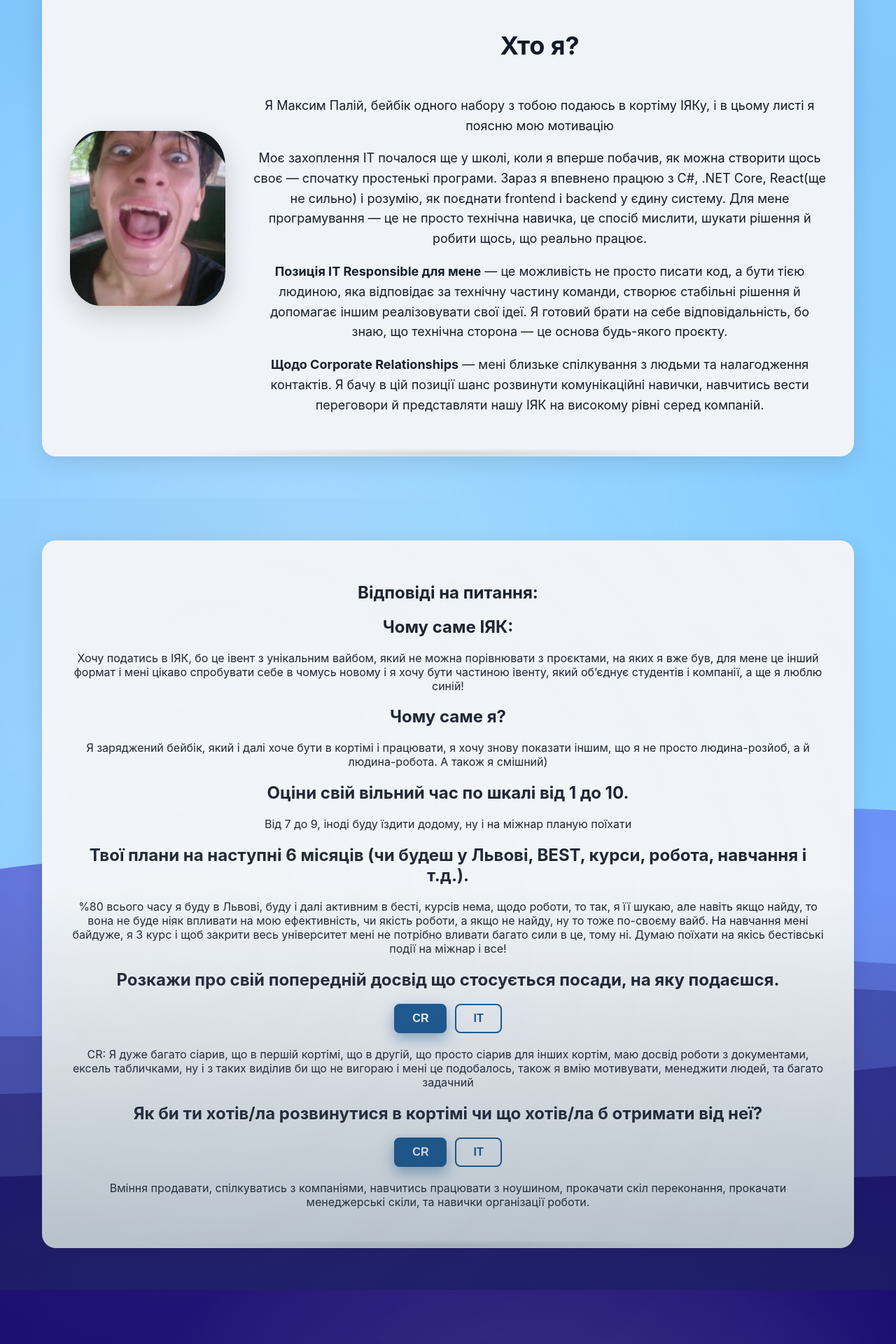
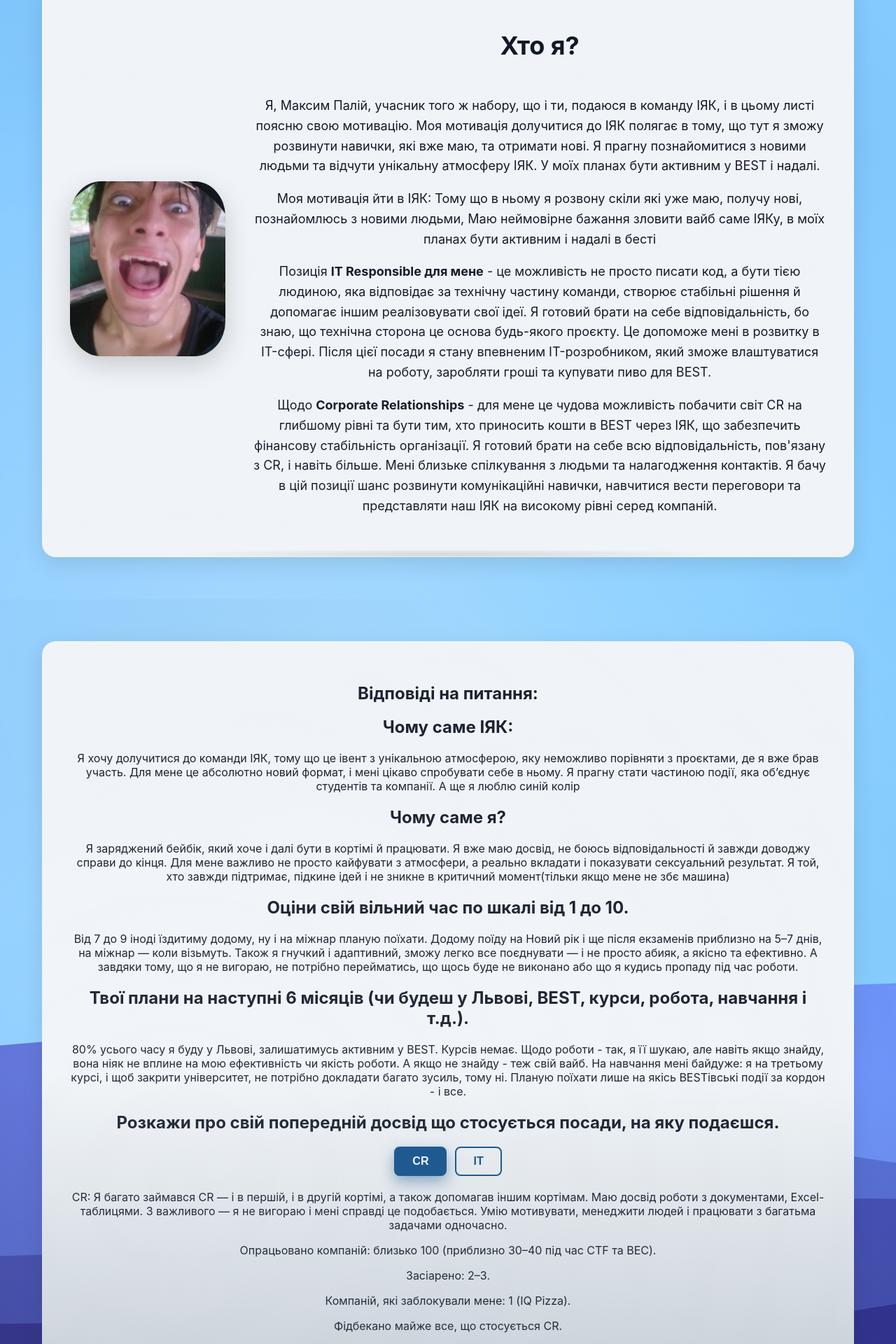
Before and after one commit to Msk3123/ML-IT-and-CR-EJF, a React (Create React App) app: page / in a window 1280 px wide. Shown: the part 220-2140 px from the top of the page at 70% size. Built offline with nearby package versions, Linux system fonts and the light colour scheme.

Commit message:
Text feedback

```diff
--- a/src/data/experienceData.jsx
+++ b/src/data/experienceData.jsx
@@ -1,25 +1,44 @@
 export const experienceContent = {
         CR: (
+            <>
+            <p >
+                CR: Я багато займався CR — і в першій, і в другій кортімі, а також допомагав іншим кортімам. Маю досвід роботи з документами,
+                Excel-таблицями. З важливого — я не вигораю і мені справді це подобається.
+                Умію мотивувати, менеджити людей і працювати з багатьма задачами одночасно. </p>
+<p>   Опрацьовано компаній: близько 100 (приблизно 30–40 під час CTF та BEC). </p>
+<p>   Засіарено: 2–3. </p>
+<p>   Компаній, які заблокували мене: 1 (IQ Pizza). </p>
+<p>   Фідбекано майже все, що стосується CR.</p>
 
-            <p >
-                CR: Я дуже багато сіарив, що в першій кортімі, що в другій, що просто сіарив для інших кортім, маю досвід роботи з документами, ексель табличками, ну і з таких виділив би що не вигораю і мені це подобалось, також я вмію мотивувати, менеджити людей, та багато задачний
-            </p>
-
+</>
         ),
         IT: (
+<>
+            <p>
+                ІТ: Моє захоплення ІТ почалося ще у школі, коли я вперше побачив, як можна створити щось своє — спочатку прості програми.
+                Зараз я впевнено працюю з C#, .NET Core, трохи з React, і розумію, як поєднувати frontend і backend у єдину систему.
+                Для мене програмування — це не просто технічна навичка, а спосіб мислити, шукати рішення й створювати речі, які реально працюють.
+                Навчаюся на ІТ-спеціальності, планую працювати в цій сфері. Уже написав два сайти, зараз роблю третій, створив цей проєкт, який ти бачиш.
+                Брав одну таску в ІТ депі — телеграм-бота (парсер розкладу з сайту Львівської політехніки з вивантаженням у Excel-таблицю).
 
-            <p>
-                Вчусь на ІТ спеціальності, шукатимуроботу в ІТ, написав 2 сайти пишу 3, написав ну ось це що ти бачиш, брав 1 таску в ІТ депі на телеграм бота.            </p>
-
+                <p>Сайт Hostel (тимчасово вимкнений)</p>
+                    <p> Оцей, який ти бачиш зараз</p>
+                        <p>   Сайт для гадання (у розробці, але вже є на GitHub)</p>
+                            <p>  Телеграм-бот: @GroupSeachBESTLviv_bot (тимчасово вимкнений, бо перестав бути потрібним)     </p>
+            </p>
+</>
         )
 };
 
 export const experienceContent2 = {
         CR: (
-            <p> Вміння продавати, спілкуватись з компаніями, навчитись працювати з ноушином, прокачати скіл переконання, прокачати менеджерські скіли, та навички організації роботи.</p>
+<p>CR: Хочу розвинути вміння продавати, навчитися ефективно працювати з Notion, прокачати скіл переконання, менеджерські навички та організацію роботи. Прагну стати впевненішим у веденні переговорів, краще розуміти структуру продажів і те, як донести компаніям цінність того, що ми робимо.
+    Мета - стати тим, хто може зацікавити компанію одним повідомленням, щоб REVO сама захотіла приєднатись до нас.
+</p>
         ),
         IT: (<p>
-                поглибити свої знання в ІТ: попрактикуватися на реальних задачах, тестувати себе в умовах, де важлива швидкість, чіткість і надійність рішень, розвинути фронт частину з нею я дуже мало працював.
+                У сфері IT хочу перейти від базових знань до практичних навичок, поглибити розуміння технологій, попрактикуватися на реальних задачах і перевірити себе в умовах, де важлива швидкість, точність і надійність рішень. Планую розвинути фронтенд-частину, з якою поки що мав мало досвіду.
+                Мета - не просто розуміти, як усе працює, а реально створювати готові якісні рішення.
         </p>
         )
 }
--- a/src/data/interactiveData.jsx
+++ b/src/data/interactiveData.jsx
@@ -1,20 +1,66 @@
 import React from 'react';
 import SkillCarousel from "../component/SkillCarousel";
 
-
 export const interactiveData = {
     CR: (
-        <div>
-        <h4>Опиши хід роботи в наступній ситуації і сформуй повідомлення для компанії: панельна дискусія доступна лише у найдорожчому пакеті пропозиції (і компанія , попередньо, не планує брати його), але компанія виявила інтерес лише до цього формату участі. </h4>
-            <p>Перше, що я б зробив, то Повідомив МО,VP4CR та другого сіарника про ситуацію та обговорив з ними, а якщо питати мою думку, то я б перетягнув цей поінт в додаткові опції, за якусь кількість грошей, після чого повідомив би ту та інші компанії, що в нас оновлення в додаткових опціях, щоб не було порозуміння від інших компаній, які вже придбали собі пакет.</p>
+        <>
+            <div>
+                <section>
+                    <h3>Повідомляю інших</h3>
+                    <p>Після отримання фідбеку від компанії про інтерес лише до панельної дискусії, я б одразу повідомив <b>MO</b>, <b>VP4CR</b> та другого <b>CR</b>, щоб разом обговорити можливість зміни структури пропозицій.</p>
+                </section>
 
-        </div>
+                <section>
+                    <h3>Що можна зробити на мою думку</h3>
+                    <p>Я б запропонував винести панельну дискусію в окрему категорію — додаткових опцій з фіксованою ціною. Це дає змогу задовольнити компанію, не змінюючи базові пакети, і водночас створює новий продукт, який може зацікавити інших.</p>
+                </section>
+
+                <section>
+                    <h3>Узгодження і оновлення матеріалів</h3>
+                    <p>Після затвердження змін оновимо сайт і підготуємо повідомлення/лист для всіх компаній (нових і тих, хто вже придбав пакети), щоб уникнути непорозумінь щодо оновлення пропозицій.</p>
+                </section>
+
+                <section>
+                    <h3>Комунікація з клієнтами</h3>
+                    <p>Головна мета — показати, що ми почули їхній запит і професійно його опрацювали.</p>
+                </section>
+
+                <hr />
+
+                <section>
+                    <h3>Шаблон листа для компаній, які зацікавлені лише у панельній дискусії</h3>
+                    <p>Добрий день, <b>(Ім'я представника / Назва компанії)</b>.</p>
+                    <p>Дякуємо, що поділилися своїм інтересом до формату панельної дискусії. Ми врахували ваш запит і оновили пропозиції — відтепер панельна дискусія доступна як додаткова опція, яку можна придбати окремо за <b>(сума)</b>.</p>
+                    <p>Деталі та оновлені опції вже доступні за посиланням: <b>(посилання на сайт)</b>.</p>
+                    <p>Дякуємо за вашу зацікавленість і співпрацю,</p>
+                    <p><b>Максим</b>,<br /><b>Відповідальний за корпоративні зв'язки</b></p>
+                </section>
+
+                <section>
+                    <h3>Шаблон листа для компаній, які вже купили пакети</h3>
+                    <p>Добрий день, <b>(Ім'я представника / Назва компанії)</b>.</p>
+                    <p>Повідомляю, що ми оновили список додаткових опцій — тепер з'явилась можливість окремо придбати участь у панельній дискусії (вартість: <b>сума</b>).</p>
+                    <p>Деталі можна переглянути на нашому сайті: <b>(посилання)</b>.</p>
+                    <p>Дякуємо за вашу постійну підтримку та співпрацю,</p>
+                    <p><b>Максим</b>,<br /><b>Відповідальний за корпоративні зв'язки</b></p>
+                </section>
+            </div>
+        </>
     ),
     IT: (
         <div>
-        <h4>Опиши свій досвід роботи з програмуванням та детальніше розкрий свої хард скіли. Спробуй покрити їх, створивши мотивашку: </h4>
-            <p>Я маю скіли прогамуванні на Python, а саме телеграм боти, маю досвід роботи з css, js, react, .net,  asp net core, node js.</p>
-            <SkillCarousel/>
+            <h4>Опиши свій досвід роботи з програмуванням та детальніше розкрий свої хард скіли. Спробуй покрити їх, створивши мотивашку:</h4>
+            <p>Програма ChatGPT сказала:
+
+                Я маю досвід програмування на Python, зокрема в розробці телеграм-ботів від створення логіки до
+                обробки запитів користувачів і інтеграції з базами даних.
+                Крім того, володію знаннями в області веброзробки: працював із CSS та JavaScript,
+                розумію, як створювати динамічні інтерфейси на React.
+                Також маю досвід роботи з .NET і ASP.NET Core - знаю,
+                як будувати бекенд, працювати з контролерами, моделями та API.
+                З Node.js теж знайомий: вмію налаштовувати серверну частину і реалізовувати прості
+                REST-запити.</p>
+                <SkillCarousel />
         </div>
     )
-}
+};
--- a/src/page/ProfileSection.jsx
+++ b/src/page/ProfileSection.jsx
@@ -10,18 +10,17 @@ function ProfileSection() {
                     <img src={profilePhoto} alt="Палій Максим" className="profile-photo" />
                     <div className="profile-text">
                         <h1>Хто я?</h1>
-                        <p>
-                            Я Максим Палій, бейбік одного набору з тобою подаюсь в кортіму ІЯКу, і в цьому листі я поясню мою мотивацію
+                        <p>Я, Максим Палій, учасник того ж набору, що і ти, подаюся в команду ІЯК, і в цьому листі поясню свою мотивацію.
+                            Моя мотивація долучитися до ІЯК полягає в тому, що тут я зможу розвинути навички, які вже маю, та отримати нові. Я прагну познайомитися з новими людьми та відчути унікальну атмосферу ІЯК. У моїх планах бути активним у BEST і надалі.
                         </p>
                         <p>
-                            Моє захоплення ІТ почалося ще у школі, коли я вперше побачив, як можна створити щось своє — спочатку простенькі програми. Зараз я впевнено працюю з C#, .NET Core, React(ще не сильно) і розумію, як поєднати frontend і backend у єдину систему. Для мене програмування — це не просто технічна навичка, це спосіб мислити, шукати рішення й робити щось, що реально працює.
+                            Моя мотивація йти в ІЯК: Тому що в ньому я розвону скіли які уже маю, получу нові, познайомлюсь з новими людьми, Маю неймовірне бажання зловити вайб саме ІЯКу, в моїх планах бути активним і надалі в бесті
                         </p>
-                        <p>
-                            <b>Позиція IT Responsible для мене</b> — це можливість не просто писати код, а бути тією людиною, яка відповідає за технічну частину команди, створює стабільні рішення й допомагає іншим реалізовувати свої ідеї. Я готовий брати на себе відповідальність, бо знаю, що технічна сторона — це основа будь-якого проєкту.
-                        </p>
-                        <p>
-                            <b>Щодо Corporate Relationships</b> — мені близьке спілкування з людьми та налагодження контактів. Я бачу в цій позиції шанс розвинути комунікаційні навички, навчитись вести переговори й представляти нашу ІЯК на високому рівні серед компаній.
-                        </p>
+                        <p> Позиція <b>IT Responsible для мене</b> - це можливість не просто писати код, а бути тією людиною, яка відповідає за технічну частину команди, створює стабільні рішення й допомагає іншим реалізовувати свої ідеї. Я готовий брати на себе відповідальність, бо знаю, що технічна сторона це основа будь-якого проєкту.
+                               Це допоможе мені в розвитку в IT-сфері. Після цієї посади я стану впевненим IT-розробником, який зможе влаштуватися на роботу, заробляти гроші та купувати пиво для BEST.</p>
+
+                        <p>Щодо <b>Corporate Relationships</b> - для мене це чудова можливість побачити світ CR на глибшому рівні та бути тим, хто приносить кошти в BEST через ІЯК, що забезпечить фінансову стабільність організації. Я готовий брати на себе всю відповідальність, пов'язану з CR, і навіть більше. Мені близьке спілкування з людьми та налагодження контактів.
+                                Я бачу в цій позиції шанс розвинути комунікаційні навички, навчитися вести переговори та представляти наш ІЯК на високому рівні серед компаній.</p>
                     </div>
                 </div>
             </section>
--- a/src/page/WhyEJF.jsx
+++ b/src/page/WhyEJF.jsx
@@ -15,25 +15,29 @@ function WhyEJF() {
             <div className="question-toggle">
           <h2>Чому саме ІЯК:</h2>
           <p>
-              Хочу податись в ІЯК, бо це івент з унікальним вайбом, який не можна порівнювати з проєктами, на яких я вже був, для мене це інший формат і мені цікаво спробувати себе в чомусь новому і я хочу бути частиною івенту, який об’єднує студентів і компанії, а ще я люблю синій!
+              Я хочу долучитися до команди ІЯК, тому що це івент з унікальною атмосферою, яку неможливо порівняти з проєктами, де я вже брав участь. Для мене це абсолютно новий формат, і мені цікаво спробувати себе в ньому. Я прагну стати частиною події, яка об’єднує студентів та компанії. А ще я люблю синій колір
           </p>
             </div>
         </div>
         <div>
           <h2>Чому саме я?</h2>
           <p>
-              Я заряджений бейбік, який і далі хоче бути в кортімі і працювати, я хочу знову показати іншим, що я не просто людина-розйоб, а й людина-робота. А також я смішний)</p>
+              Я заряджений бейбік, який хоче і далі бути в кортімі й працювати. Я вже маю досвід, не боюсь відповідальності й завжди доводжу справи до кінця. Для мене важливо не просто кайфувати з атмосфери, а реально вкладати і показувати сексуальний результат. Я той, хто завжди підтримає, підкине ідей і не зникне в критичний момент(тільки якщо мене не збє машина)
+          </p>
         </div>
         <div>
           <h2>Оціни свій вільний час по шкалі від 1 до 10.</h2>
-          <p>Від 7 до 9, іноді буду їздити додому, ну і на міжнар планую поїхати</p>
+          <p>Від 7 до 9 іноді їздитиму додому, ну і на міжнар планую поїхати. Додому поїду на Новий рік і ще після екзаменів приблизно на 5–7 днів, на міжнар — коли візьмуть. Також я гнучкий і адаптивний, зможу легко все поєднувати — і не просто абияк, а якісно та ефективно. А завдяки тому, що я не вигораю, не потрібно перейматись, що щось буде не виконано або що я кудись пропаду під час роботи.
+          </p>
         </div>
         <div>
           <h2>Твої плани на наступні 6 місяців (чи будеш у Львові, BEST, курси, робота, навчання і т.д.).</h2>
           <p>
-              %80 всього часу я буду в Львові, буду і далі активним в бесті, курсів нема, щодо роботи, то так, я її шукаю, але навіть якщо найду, то вона не буде ніяк впливати на мою ефективність, чи якість роботи, а якщо не найду, ну то тоже по-своєму вайб.
-              На навчання мені байдуже, я 3 курс і щоб закрити весь університет мені не потрібно вливати багато сили в це, тому ні.
-              Думаю поїхати на якісь бестівські події на міжнар і все!
+              80% усього часу я буду у Львові, залишатимусь активним у BEST. Курсів немає. Щодо роботи - так,
+              я її шукаю, але навіть якщо знайду, вона ніяк не вплине на мою ефективність чи якість роботи.
+              А якщо не знайду - теж свій вайб. На навчання мені байдуже: я на третьому курсі, і щоб закрити університет,
+              не потрібно докладати багато зусиль, тому ні. Планую поїхати лише на якісь BESTівські події за кордон - і все.
+
 
           </p>
         </div>
```
